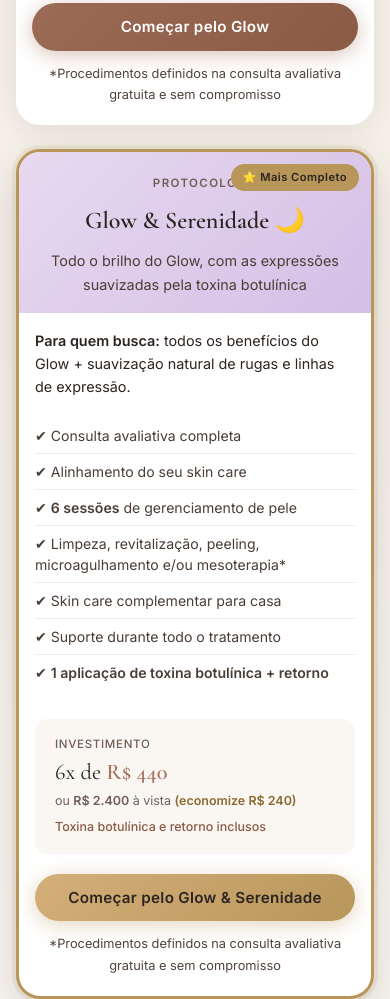
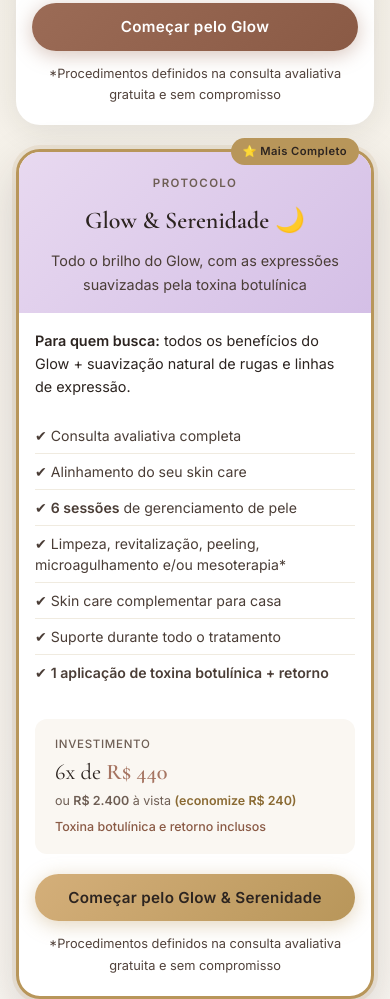
Before and after one commit to cmmartinsfarma/protocolonaturalmentepronta, a plain HTML site: page index.html in a window 390 px wide. Shown: the part 3989-4988 px from the top of the page. Drawn offline with nearby package versions, Linux system fonts and the light colour scheme.

Commit message:
style: update protocolo card layout, hide testimonials section, and remove footer info

```diff
--- a/index.html
+++ b/index.html
@@ -519,7 +519,6 @@
     .protocolo-card {
       background: var(--white);
       border-radius: 24px;
-      overflow: hidden;
       box-shadow: var(--shadow);
       transition: var(--transition);
       position: relative;
@@ -539,7 +538,7 @@
 
     .protocolo-card__badge {
       position: absolute;
-      top: 16px;
+      top: -14px;
       right: 16px;
       background: var(--gold);
       color: var(--charcoal);
@@ -552,6 +551,7 @@
 
     .protocolo-card__header {
       padding: 36px 32px 28px;
+      border-radius: 21px 21px 0 0;
     }
 
     .protocolo-card__header--glow {
@@ -1253,7 +1253,7 @@
       }
 
       .protocolo-card__badge {
-        top: 12px;
+        top: -14px;
         right: 12px;
         font-size: .7rem;
       }
@@ -1906,7 +1906,7 @@
     </section>
 
     <!-- ===== DEPOIMENTOS ===== -->
-    <section class="depoimentos reveal" id="depoimentos">
+    <!-- <section class="depoimentos reveal" id="depoimentos">
       <div class="container">
         <div class="section-tag">Resultados reais</div>
         <h2 class="section-title">Quem já chegou <em>radiante</em></h2>
@@ -1928,7 +1928,7 @@
           </figure>
         </div>
       </div>
-    </section>
+    </section> -->
 
     <!-- ===== FAQ ===== -->
     <section class="faq reveal" id="faq">
@@ -2012,8 +2012,6 @@
           <span>📍 Ribeirão Preto</span>
           <span class="dot">•</span>
           <span>📍 São Joaquim da Barra</span>
-          <span class="dot">•</span>
-          <span>CRF 125.459</span>
         </div>
       </div>
     </section>
```
